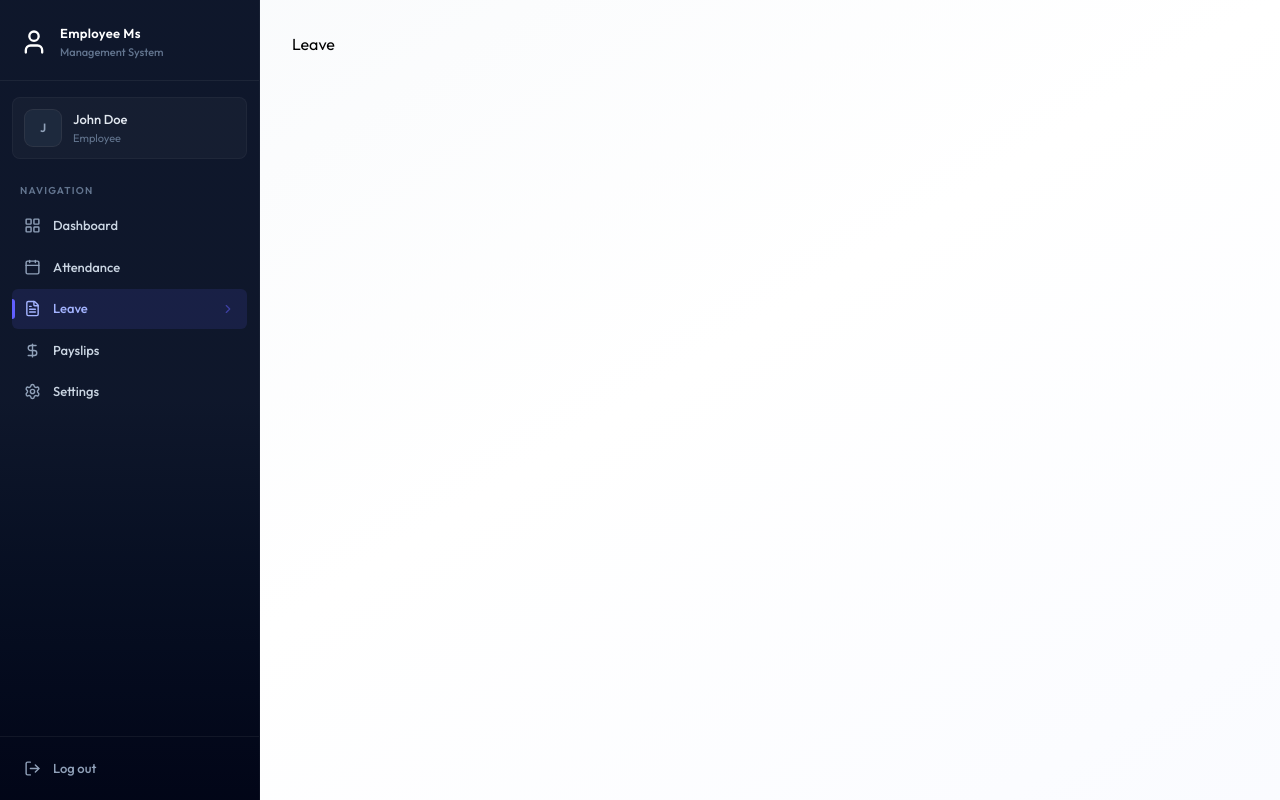
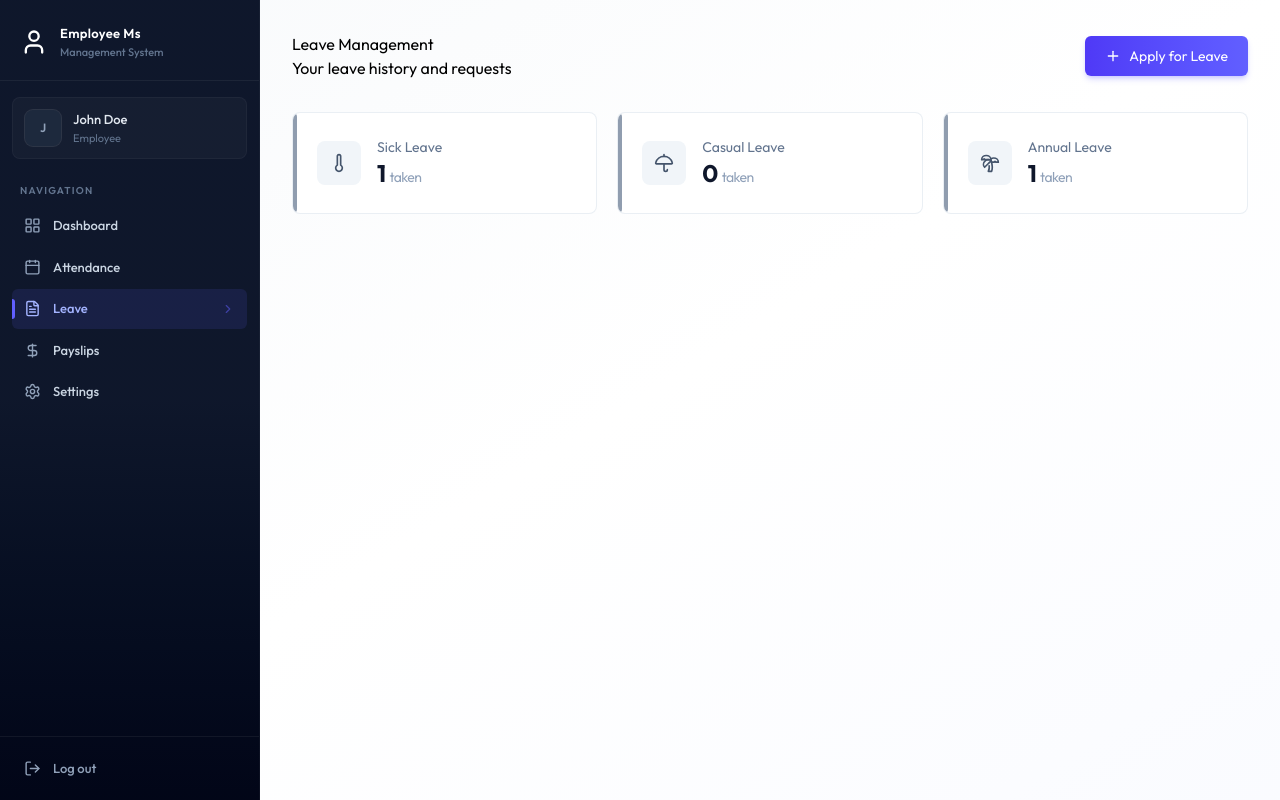
Before and after one commit to sheaf-hassan/employee_management_system, a React (Vite) app in the folder client/: page /leave in a window 1280 px wide. Built offline with nearby package versions, Linux system fonts and the light colour scheme.

Commit message:
add header, apply button, stats in the leave page

```diff
--- a/client/src/pages/Leave.jsx
+++ b/client/src/pages/Leave.jsx
@@ -1,7 +1,7 @@
 import { useCallback, useEffect, useState } from "react";
 import { dummyLeaveData } from "../assets/assets";
 import Loading from "../components/Loading";
-import { PalmtreeIcon, ThermometerIcon, UmbrellaIcon } from "lucide-react";
+import { PalmtreeIcon, PlusIcon, ThermometerIcon, UmbrellaIcon } from "lucide-react";
 
 const Leave = () => {
 
@@ -36,7 +36,36 @@
   ]
 
   return (
-    <div>Leave</div>
+    <div className="animate-fade-in">
+      <div className="flex flex-col sm:flex-row justify-between items-start sm:items-center gap-4 mb-8">
+        <div>
+          <h1>Leave Management</h1>
+          <p>{isAdmin ? "Manage leave applications" : "Your leave history and requests"}</p>
+        </div>
+        {!isAdmin && !isDeleted && (
+          <button onClick={()=> setShowModal(true)} className="btn-primary flex items-center gap-2 w-full sm:w-auto justify-center">
+            <PlusIcon className="w-4 h-4"/> Apply for Leave
+          </button>
+        )}
+      </div>
+      {!isAdmin && (
+        <div className="grid grid-cols-1 sm:grid-cols-3 gap-4 sm:gap-5 mb-8">
+          {leaveStats.map((s)=>(
+            <div key={s.label} className="card card-hover p-5 sm:p-6 flex items-center gap-4 relative overflow-hidden group">
+              <div className="absolute left-0 top-0 bottom-0 w-1 rounded-r-full bg-slate-500/70 group-hover:bg-indigo-500/70"/>
+              <div className="p-3 bg-slate-100 rounded-lg group-hover:bg-indigo-50 transition-colors duration-200">
+                  <s.icon className="w-5 h-5 text-slate-600 group-hover:text-indigo-600 transition-colors duration-200"/>
+              </div>
+              <div>
+                <p className="text-sm text-slate-500">{s.label}</p>
+                <p className="text-2xl font-bold text-slate-900 tracking-tight">{s.value} <span className="text-sm font-normal text-slate-400">taken</span></p>
+              </div>
+            </div>
+          ))}
+        </div>
+      )}
+
+    </div>
   )
 }
 
```
